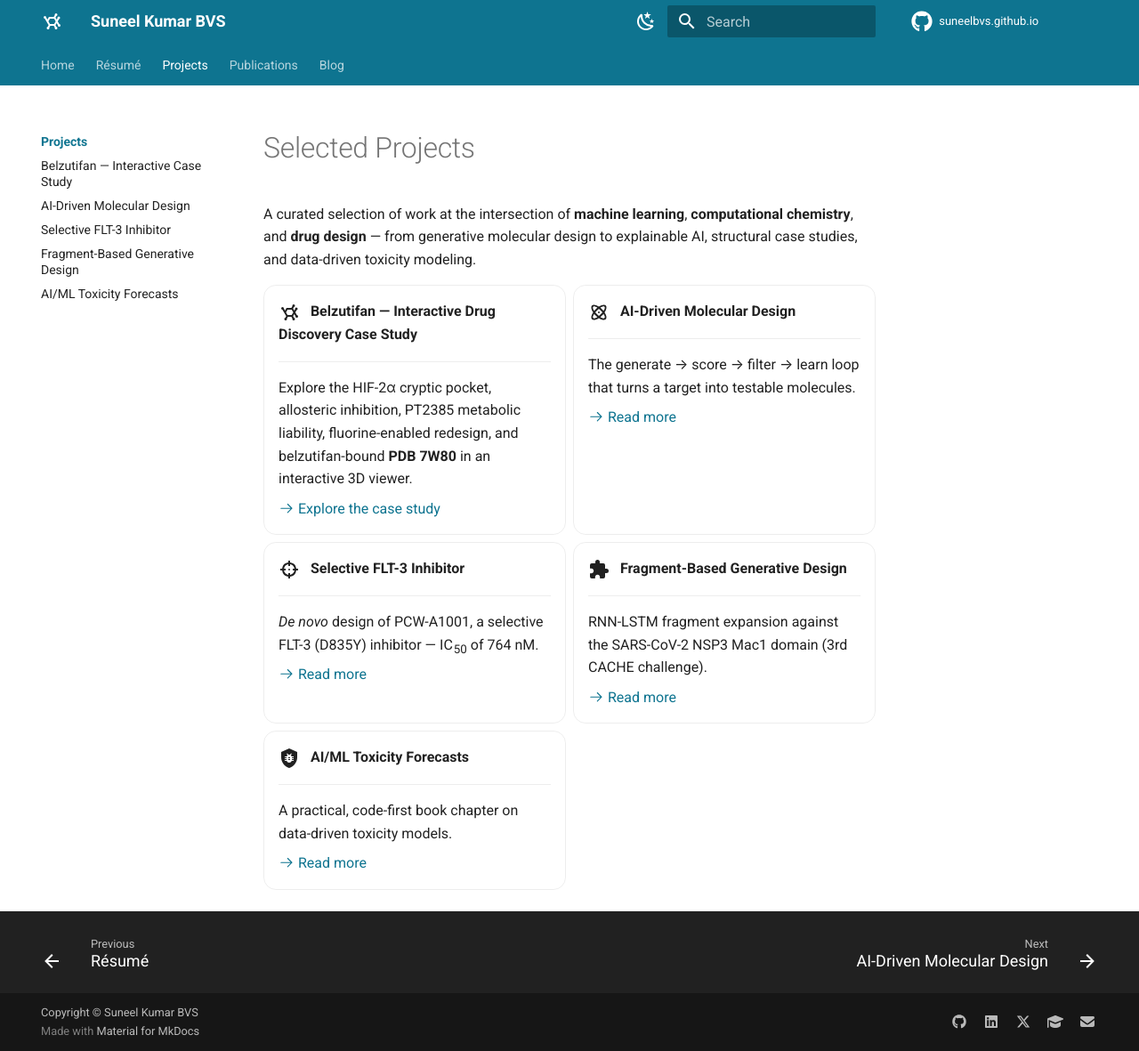
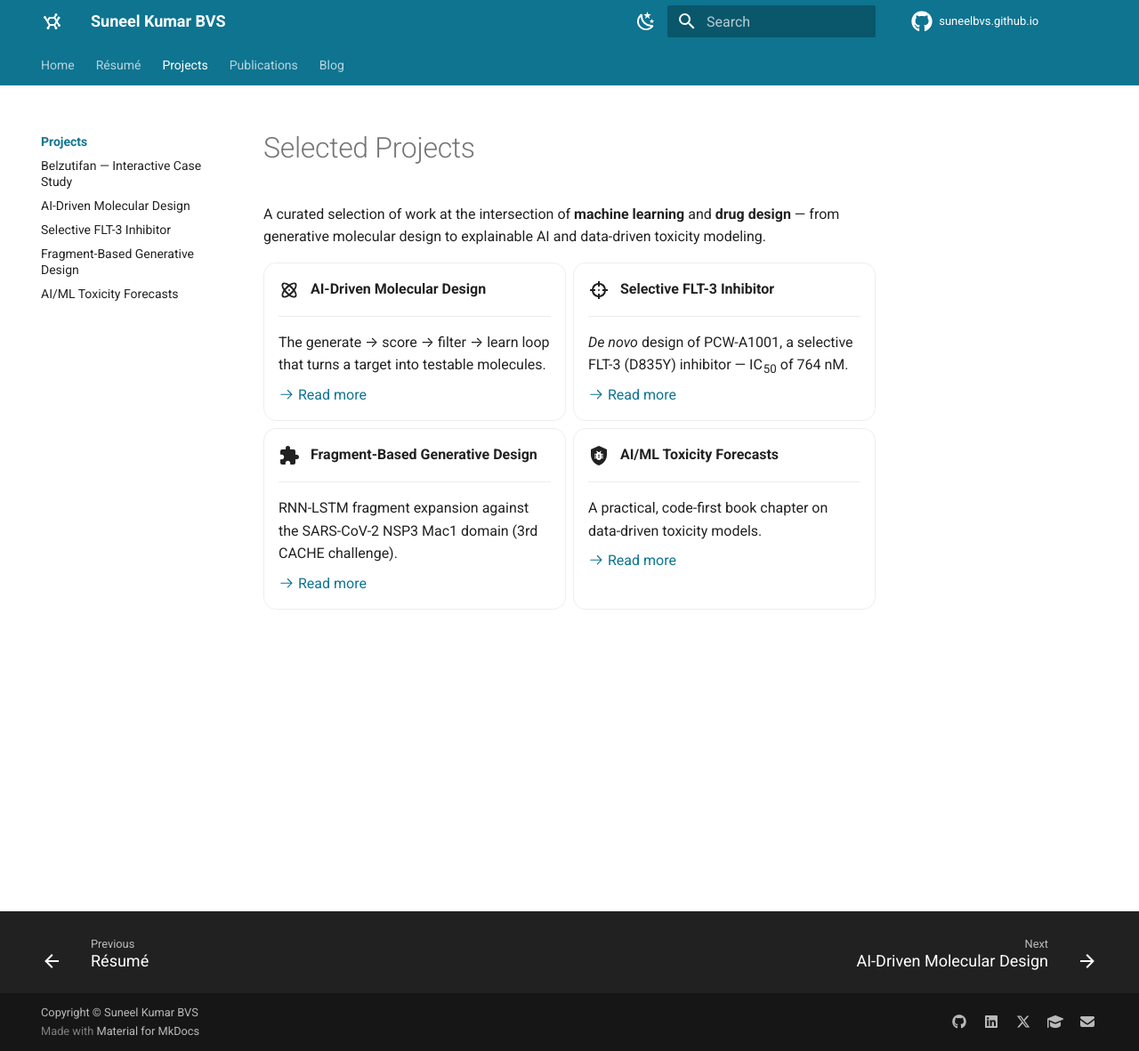
Before and after one commit to suneelbvs/suneelbvs.github.io, an MkDocs documentation site: the page built from docs/projects/index.md, in a window 1280 px wide and 1181 px high. Shown: the whole window at 89% size. Built offline with MkDocs 1.6.1 and Material for MkDocs 9.7.7, drawn with Linux system fonts in a browser that asks for light colours; comment, search, counter and statistics services are not loaded.

Commit message:
Restore projects index

```diff
--- a/docs/projects/index.md
+++ b/docs/projects/index.md
@@ -4,18 +4,11 @@ title: Selected Projects
 
 # Selected Projects
 
-A curated selection of work at the intersection of **machine learning**, **computational chemistry**, and **drug design** — from generative molecular design to explainable AI, structural case studies, and data-driven toxicity modeling.
+A curated selection of work at the intersection of **machine learning** and
+**drug design** — from generative molecular design to explainable AI and
+data-driven toxicity modeling.
 
 <div class="grid cards" markdown>
-
--   :material-molecule:{ .lg .middle } &nbsp; __Belzutifan — Interactive Drug Discovery Case Study__
-
-    ---
-
-    Explore the HIF-2α cryptic pocket, allosteric inhibition, PT2385 metabolic liability,
-    fluorine-enabled redesign, and belzutifan-bound **PDB 7W80** in an interactive 3D viewer.
-
-    [:octicons-arrow-right-24: Explore the case study](belzutifan-case-study/index.html)
 
 -   :material-atom:{ .lg .middle } &nbsp; __AI-Driven Molecular Design__
 
```
